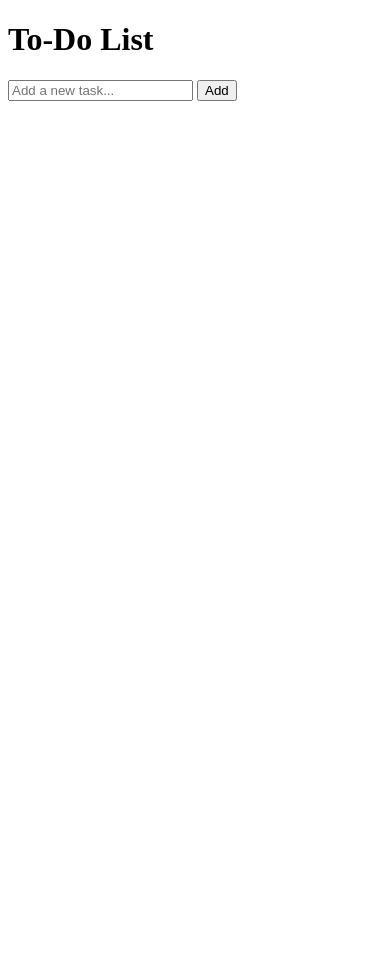
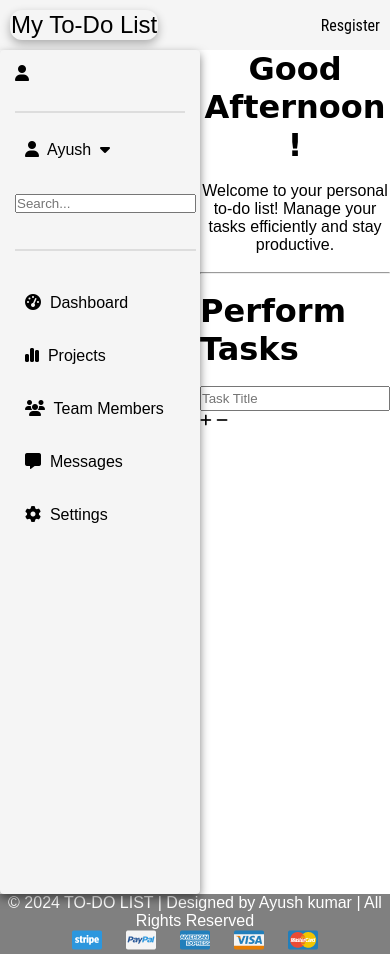
Before and after one commit to Ayushkumar025/To-Do-List, a plain HTML site: page index.html in a window 390 px wide. Before the commit the page ends 844 px from the top, so only its background shows below. Drawn offline with Linux system fonts and the light colour scheme; a web font is replaced by a local one.

Commit message:
to-do list

```diff
--- a/index.html
+++ b/index.html
@@ -4,16 +4,73 @@
     <meta charset="UTF-8">
     <meta name="viewport" content="width=device-width, initial-scale=1.0">
     <title>To-Do List</title>
-    <link rel="stylesheet" href="styles.css">
+    <link rel="stylesheet" href="style.css">
+    <link rel="preconnect" href="https://fonts.googleapis.com">
+    <link rel="preconnect" href="https://fonts.gstatic.com" crossorigin>
+    <link href="https://fonts.googleapis.com/css2?family=Playwrite+CU:wght@100..400&display=swap" rel="stylesheet">
+    <script src="https://kit.fontawesome.com/eeeb5a3bda.js" crossorigin="anonymous"></script>
 </head>
 <body>
-    <div class="container">
-        <h1>To-Do List</h1>
-        <div class="input-container">
-            <input type="text" id="taskInput" placeholder="Add a new task...">
-            <button id="addTaskButton">Add</button>
+
+    <header>
+        <nav>
+            <span class="logo"><a href="index.html">My To-Do List </a></span>
+            <section><a href=""> Resgister </a></section>
+        </nav>
+    </header>
+
+    <!-- side-bar -->
+    <div class="content">
+        <div class="main">
+            <div class="side-bar" id="sidebar">
+                <div class="side">
+                    <i class="fa fa-user" id="toggleSidebar" onclick="toggleSidebar()"></i>
+                    <hr class="partition-line">
+                    <ul class="options" id="optionsList">
+                        <li><a href="#" id="toggleuser"><i class="fa fa-user"></i>&nbsp; Ayush &nbsp;<i class="fa-solid fa-caret-down"></i></a></li>
+                        <ul class="sub-menu" id="userSubMenu">
+                            <li><a href="#">Sign Out</a></li>
+                        </ul>
+                        <li><input type="search" placeholder="Search..."></li>
+                        <hr class="partition-line">
+                        <li><a href="#"><i class="fa-solid fa-tachometer-alt"></i>&nbsp; Dashboard</a></li>
+                        <li><a href="#"><i class="fa-solid fa-chart-simple"></i>&nbsp; Projects</a></li>
+                        <li><a href="#"><i class="fa-solid fa-users"></i>&nbsp; Team Members</a></li>
+                        <li><a href="#"><i class="fa fa-message"></i>&nbsp; Messages</a></li>
+                        <li><a href="#"><i class="fa-solid fa-gear"></i>&nbsp; Settings</a></li>
+                    </ul>
+                </div>
+            </div>
         </div>
-        <ul id="taskList"></ul>
+
+
+        <!--main content  -->
+        <div class="container">
+            <div class="insider">
+                <div class="greetings">
+                    <h1 id="greeting"></h1><br>
+                    <p>Welcome to your personal to-do list! Manage your tasks efficiently and stay productive.</p><br>
+                </div>
+                <hr>
+                <br>
+                <section id="todo-app">
+                    <h1>Perform Tasks</h1>
+                    <br>
+                    <form id="task-form">
+                        <input type="text" id="task-title" placeholder="Task Title" required>
+                        <button id="add-btn"><i class="fa-solid fa-plus"></i></button>
+                        <button id="clear-tasks-btn"><i class="fa-solid fa-minus"></i></button>
+                    </form>
+                    <div id="task-list">
+                    </div>
+                </section>
+            </div>
+        </div>
     </div>
+    <footer>
+        <p>&copy; 2024 TO-DO LIST | Designed by Ayush kumar | All Rights Reserved</p>
+        <img src="asset/image/payment-icons.png">
+    </footer>
+    <script src="script.js"></script>
 </body>
 </html>
--- /dev/null
+++ b/script.js
@@ -0,0 +1,72 @@
+function toggleSidebar() {
+    const sidebar = document.querySelector('.side-bar');
+    const optionsList = document.getElementById('optionsList');
+
+    optionsList.classList.toggle('hidden');
+    sidebar.classList.toggle('shrink');
+}
+
+document.addEventListener('DOMContentLoaded', () => {
+    const userMenuToggle = document.getElementById('toggleuser');
+    const userSubMenu = document.getElementById('userSubMenu');
+
+    userMenuToggle.addEventListener('click', (e) => {
+        e.preventDefault(); // Prevent default anchor behavior
+        userSubMenu.classList.toggle('show-sub-menu');
+    });
+});
+
+
+document.addEventListener('DOMContentLoaded', () => {
+    const greetingElement = document.getElementById('greeting');
+
+    // Get the current hour
+    const currentHour = new Date().getHours();
+
+    // Determine the greeting message based on the time of day
+    let greetingMessage;
+    if (currentHour < 12) {
+        greetingMessage = "Good Morning !";
+    } else if (currentHour < 18){
+        greetingMessage = "Good Afternoon !";
+    } else {
+        greetingMessage = "Good Evening !";
+    }
+
+    // Set the greeting message
+    greetingElement.textContent = greetingMessage;
+
+});
+
+
+const tskbtn=document.getElementById("add-btn");
+const taskinput=document.getElementById("task-title");
+const newinput=document.getElementById("task-list");
+
+tskbtn.addEventListener("click", addtask);
+function addtask(){
+    const taskText = taskinput.value.trim();
+
+    if (taskText === "") {
+        alert("Please enter a task!");
+        return;
+    }
+
+    const taskItem = document.createElement('div');
+    taskItem.className = 'task-item';
+    taskItem.textContent = taskText;
+
+    const hr = document.createElement('hr');
+
+    newinput.prepend(hr);
+    newinput.prepend(taskItem);
+
+    taskinput.value= "";
+}
+
+// clear
+document.getElementById('clear-tasks-btn').addEventListener('click', function() {
+    const taskList = document.getElementById('task-list');
+
+    taskList.innerHTML = '';
+});
--- a/style.css
+++ b/style.css
@@ -0,0 +1,211 @@
+*{
+    margin: 0;
+    padding: 0;
+    box-sizing: border-box;
+    font-family: "Oswald", sans-serif;
+}
+
+/* navbar */
+header {
+    background: whitesmoke;
+    padding: 10px;
+
+}
+
+header nav {
+    display: flex;
+    justify-content: space-between;
+    align-items: center;
+    /* height: 60px;  */
+}
+
+header nav span {
+    font-family: "Roboto Condensed", sans-serif;
+    margin: 0;
+    font-size: 24px;
+    border: 1px solid transparent;
+    border-radius: .5em;
+    box-shadow: 0px 4px 10px rgba(0, 0, 0, 0.3);
+    color: white;
+}
+
+header nav span a{
+    text-decoration: none;
+    color: black;
+}
+
+header nav span a:hover{
+    color: white;
+    border-radius: .5em;
+    box-shadow: 0px 4px 10px rgba(0, 0, 0, 0.3);
+    background: #427077;
+}
+
+header nav section a{
+    font-family: "Roboto Condensed", sans-serif;
+    text-decoration: none;
+    color: black;
+}
+
+.content {
+    display: flex;
+    background-color: white;
+}
+
+/* side-bar */
+.main .side-bar {
+    font-family: "Oswald", sans-serif;
+    border-radius: .25em;
+    box-shadow: 0px 4px 10px rgba(0, 0, 0, 0.5);
+    background-color: whitesmoke;
+    color: black;
+    width: 200px;
+    padding: 15px;
+    height: 100vh;
+    position: relative;
+    transition: width 0.3s ease;
+}
+
+.main .side-bar.shrink {
+    width: 50px;
+    height: 50px;
+}
+
+.main .side-bar .side {
+    display: flex;
+    flex-direction: column;
+    align-items: flex-start;
+}
+
+.partition-line {
+    border: none;
+    height: 2px;
+    background-color: #ddd;
+    margin: 15px 0;
+    width: 100%;
+}
+
+
+#toggleSidebar {
+    cursor: pointer;
+    margin-bottom: 15px;
+}
+
+#toggleSidebar:hover{
+    color: red;
+}
+
+#optionsList.hidden {
+    display: none;
+}
+
+.options {
+    list-style: none;
+    font-size: x-large;
+    display: flex;
+    flex-direction: column;
+    gap: 15px;
+}
+
+.options li {
+    margin: 5px 0;
+    cursor: pointer;
+}
+
+.options li a {
+    text-decoration: none;
+    color: black;
+    font-size: 16px;
+    align-items: center;
+    padding: 10px;
+}
+
+.options li a:hover{
+    color: red;
+}
+
+.sub-menu {
+    display: none;
+    list-style: none;
+    padding-left: 20px;
+    margin-top: 10px;
+}
+
+.sub-menu li a {
+    color: black;
+    font-size: 14px;
+    text-decoration: none;
+}
+
+.sub-menu li a:hover {
+    color: red;
+}
+
+.show-sub-menu {
+    display: block;
+}
+
+.container{
+    width: 100%;
+}
+
+.container .insider .greetings h1{
+    font-family: "Playwrite CU", cursive;
+}
+
+.greetings{
+    text-align: center;
+}
+
+.greetings{
+    animation: fade 3s ease-in forwards;
+}
+
+@keyframes fade {
+    from {opacity: 0;}
+    to {opacity: 1;}
+}
+
+.greeting-message {
+    opacity: 0;
+    transition: opacity 1s ease-in-out;
+}
+
+.greeting-message.show {
+    opacity: 1;
+}
+
+#todo-app{
+    width: 100%;
+    display: flex;
+    flex-direction: column;
+    justify-content: center;
+    align-items: center;
+}
+
+#todo-app h1{
+    font-size: xx-large;
+    font-family: "Playwrite CU", cursive;
+}
+
+#todo-app #task-form button{
+    background: white;
+    border: none;
+    cursor: pointer;
+}
+
+#todo-app #task-form input{
+    width: 100%;
+    height: 25px;
+}
+
+#task-list li {
+    list-style-type: none;
+    padding: 5px 0;
+}
+
+footer{
+    background-color: gray;
+    color: white;
+    text-align: center;
+}
```
Also changed, not shown: asset/image/payment-icons.png (added).
